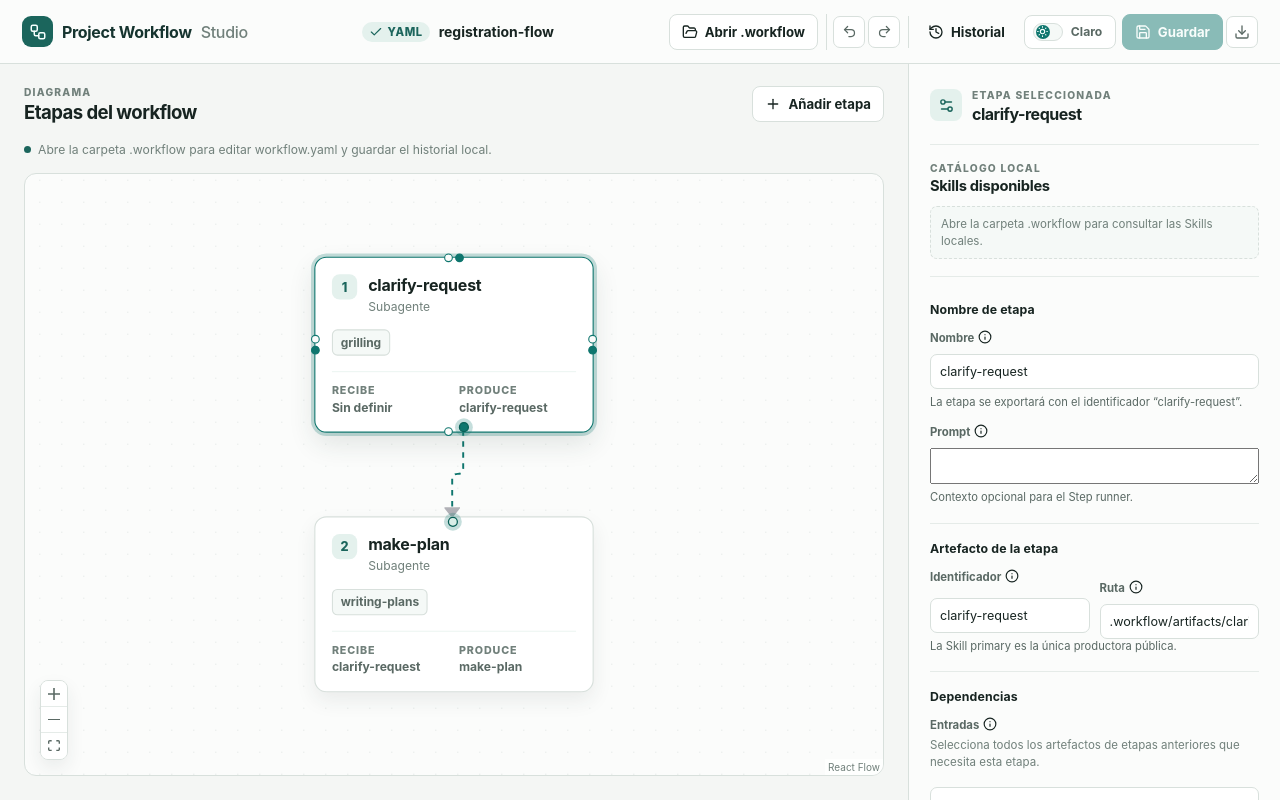
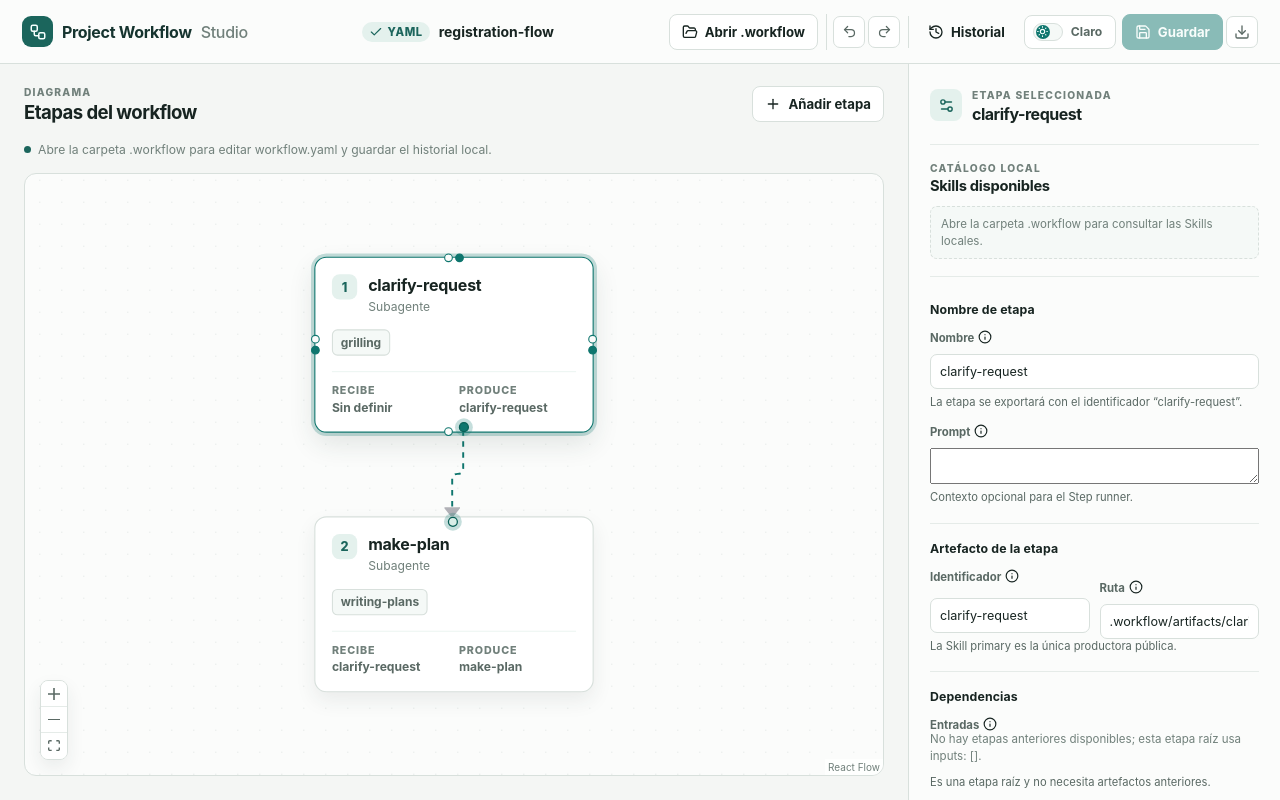
Before and after one commit to vtrc/project-workflow-studio, a React (Vite) app: page / in a window 1280 px wide. Built offline with nearby package versions, Linux system fonts and the light colour scheme.

Commit message:
fix: make step inputs multi-selectable

```diff
--- a/src/App.css
+++ b/src/App.css
@@ -379,6 +379,31 @@
 .field input:focus, .field select:focus { border-color: var(--color-accent); outline: 0; }
 .two-fields { display: grid; grid-template-columns: 1fr 1fr; gap: 10px; }
 
+.inputs-field { min-width: 0; margin: 0; padding: 0; border: 0; }
+.inputs-legend { display: flex; align-items: center; gap: 4px; width: 100%; padding: 0; }
+.input-options { display: grid; gap: 7px; }
+.input-option {
+  display: flex;
+  align-items: center;
+  gap: 9px;
+  min-height: 43px;
+  padding: 8px 10px;
+  border: 1px solid var(--color-border);
+  border-radius: 8px;
+  color: var(--color-text);
+  background: var(--color-surface-raised);
+  cursor: pointer;
+  transition: background-color 160ms ease, border-color 160ms ease, box-shadow 160ms ease;
+}
+.input-option:hover { border-color: var(--color-border-strong); background: var(--color-surface-subtle); }
+.input-option:focus-within { border-color: var(--color-accent); outline: 2px solid color-mix(in srgb, var(--color-accent) 32%, transparent); outline-offset: 1px; }
+.input-option.is-selected { border-color: var(--color-accent); background: var(--color-surface-selected); }
+.input-option input[type='checkbox'] { width: 17px; height: 17px; flex: 0 0 auto; margin: 0; accent-color: var(--color-accent); }
+.input-option-copy { display: flex; align-items: baseline; justify-content: space-between; gap: 8px; min-width: 0; width: 100%; }
+.input-option-id { overflow: hidden; font-size: 0.76rem; font-weight: 680; text-overflow: ellipsis; white-space: nowrap; }
+.input-option-state { flex: 0 0 auto; color: var(--color-text-subtle); font-size: 0.67rem; }
+.input-option.is-selected .input-option-state { color: var(--color-accent-strong); font-weight: 700; }
+
 .token-list { display: flex; flex-wrap: wrap; gap: 6px; margin: 8px 0 0; }
 .token { display: inline-flex; align-items: center; gap: 4px; padding: 4px 5px 4px 8px; border: 1px solid var(--color-border); border-radius: 6px; color: var(--color-text-muted); background: var(--color-surface-subtle); font-size: 0.71rem; }
 .token button { width: 17px; height: 17px; display: grid; place-items: center; padding: 0; border: 0; border-radius: 4px; color: var(--color-text-subtle); background: transparent; }
--- a/src/components/Inspector.tsx
+++ b/src/components/Inspector.tsx
@@ -1,6 +1,6 @@
 import { Copy, Info, Plus, Trash2 } from 'lucide-react'
 import type { DelegationMode, SkillBinding, SkillRole, WorkflowRecipe, WorkflowStep } from '../types'
-import { artifactIdForStep, artifactPathForStep, orchestratorDefaults, resolveStep } from '../workflow'
+import { artifactIdForStep, artifactPathForStep, orderedInputsAfterToggle, orchestratorDefaults, resolveStep } from '../workflow'
 import { skillCatalogOptions, type SkillCatalog } from '../skillCatalog'
 
 interface InspectorProps {
@@ -44,8 +44,26 @@ function InheritedSelect({ id, label, value, effective, content, onChange, optio
 
 function InputsField({ workflow, step, onChange }: { workflow: WorkflowRecipe; step: WorkflowStep; onChange: (inputs: string[]) => void }) {
   const index = workflow.steps.findIndex((candidate) => candidate.id === step.id)
-  const preceding = workflow.steps.slice(0, index)
-  return <div className="field"><FieldLabel htmlFor="step-inputs" label="Entradas" content={help.inputs} /><p className="field-helper">Selecciona todos los artefactos de etapas anteriores que necesita esta etapa.</p><select id="step-inputs" multiple value={step.inputs} onChange={(event) => onChange(Array.from(event.target.selectedOptions, (option) => option.value))}>{preceding.map((candidate) => <option value={candidate.id} key={candidate.id}>{candidate.id}</option>)}</select><p className="field-effect">{step.inputs.length === 0 ? 'Es una etapa raíz y no necesita artefactos anteriores.' : `Usará ${step.inputs.map((input) => `“${input}”`).join(', ')}.`}</p></div>
+  const preceding = index < 0 ? [] : workflow.steps.slice(0, index)
+  return <fieldset className="inputs-field" aria-describedby="step-inputs-help">
+    <legend className="inputs-legend"><span className="field-label">Entradas</span><span title={help.inputs.description} aria-label={`Información sobre ${help.inputs.title}`}><Info size={14} aria-hidden="true" /></span></legend>
+    <p id="step-inputs-help" className="field-helper">{preceding.length === 0 ? 'No hay etapas anteriores disponibles; esta etapa raíz usa inputs: [].' : 'Marca una o varias etapas anteriores que necesita esta etapa. Puedes seleccionar varias sin usar teclas modificadoras.'}</p>
+    {preceding.length > 0 && <div className="input-options">
+      {preceding.map((candidate) => {
+        const selected = step.inputs.includes(candidate.id)
+        return <label className={`input-option${selected ? ' is-selected' : ''}`} key={candidate.id}>
+          <input
+            id={`step-input-${candidate.id}`}
+            type="checkbox"
+            checked={selected}
+            onChange={() => onChange(orderedInputsAfterToggle(preceding, step.inputs, candidate.id))}
+          />
+          <span className="input-option-copy"><span className="input-option-id">{candidate.id}</span><span className="input-option-state">{selected ? 'Seleccionada' : 'Disponible'}</span></span>
+        </label>
+      })}
+    </div>}
+    <p className="field-effect" aria-live="polite">{step.inputs.length === 0 ? 'Es una etapa raíz y no necesita artefactos anteriores.' : `Usará ${step.inputs.map((input) => `“${input}”`).join(', ')}.`}</p>
+  </fieldset>
 }
 
 function StepInspector({ workflow, step, onChange, onDuplicate, onDelete, skillCatalog, onReloadSkills, canReloadSkills }: { workflow: WorkflowRecipe; step: WorkflowStep; onChange: (update: (current: WorkflowStep) => WorkflowStep) => void; onDuplicate: () => void; onDelete: () => void; skillCatalog: SkillCatalog | null; onReloadSkills: () => void; canReloadSkills: boolean }) {
--- a/src/workflow.ts
+++ b/src/workflow.ts
@@ -117,6 +117,12 @@ export function insertStepAfterParent(steps: WorkflowStep[], nextStep: WorkflowS
   if (parentIndex < 0) return [...steps, nextStep]
   return [...steps.slice(0, parentIndex + 1), nextStep, ...steps.slice(parentIndex + 1)]
 }
+export function orderedInputsAfterToggle(preceding: readonly WorkflowStep[], currentInputs: readonly string[], inputId: string): string[] {
+  const selected = new Set(currentInputs)
+  if (selected.has(inputId)) selected.delete(inputId)
+  else selected.add(inputId)
+  return preceding.filter((candidate) => selected.has(candidate.id)).map((candidate) => candidate.id)
+}
 export function successorIdsForStep(recipe: WorkflowRecipe, stepId: string): string[] { return recipe.steps.filter((step) => step.inputs.includes(stepId)).map((step) => step.id) }
 export function rootStepIds(recipe: WorkflowRecipe): string[] { return recipe.steps.filter((step) => step.inputs.length === 0).map((step) => step.id) }
 export function readyStepIds(recipe: WorkflowRecipe, readyArtifactIds: ReadonlySet<string>): string[] {
```
Also changed, not shown: 1 other file (tests, documents, lock files or other folders).
